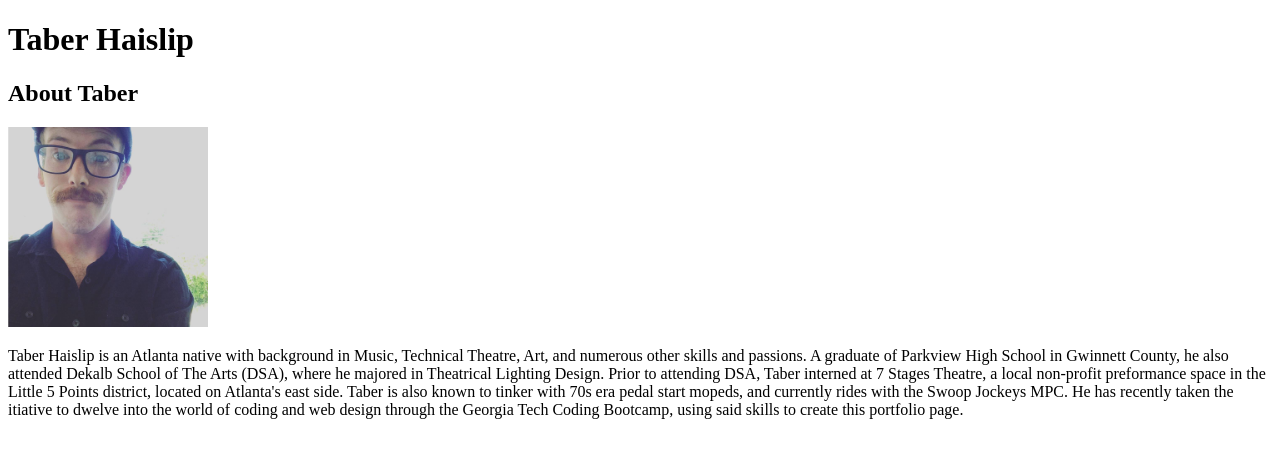
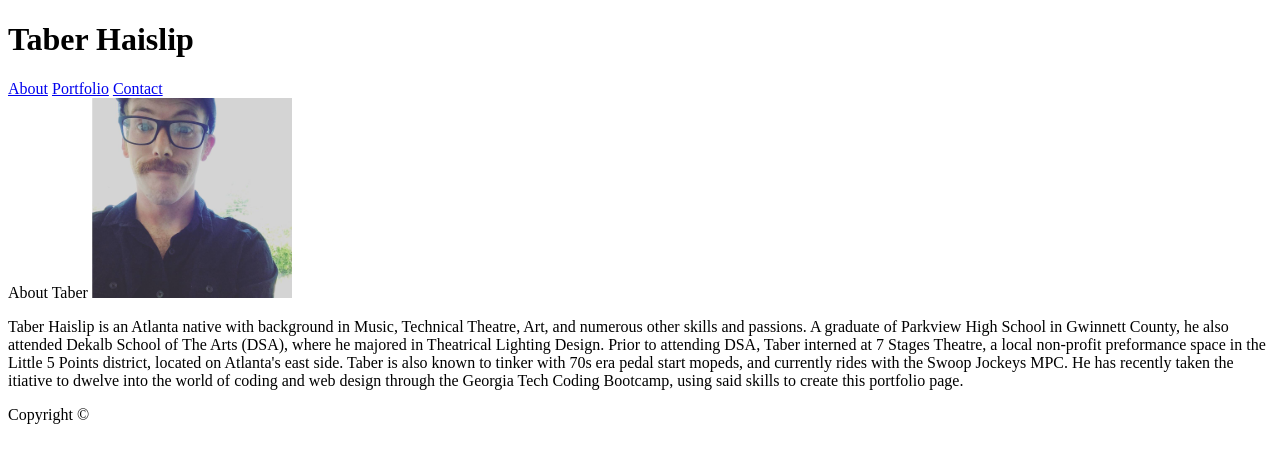
Before and after one commit to thaislip/basic-portfolio-, a plain HTML site: page index.html in a window 1280 px wide. Drawn offline with Linux system fonts and the light colour scheme; files whose address does not match are found by name.

Commit message:
updated index.html with links to about, portfolio, contact. updated footer copyright.

```diff
--- a/index.html
+++ b/index.html
@@ -1,26 +1,41 @@
 <!DOCTYPE html>
-
+<hmtl lang="en">
 <head>
-
+    <meta charset="UTF-8">
     <title>Taber Haislip's Portfolio</title>
 
 </head>
 
 <body>
 
- <header>
-   <h1>Taber Haislip</h1>
+    <header id="masthead">
+        <div class= "container">
+    <h1 id="logo">Taber Haislip</h1>
+            <nav>
+                <a href="index.html">About</a>
+                <a href="portfolio.html">Portfolio</a>
+                <a href="contact.html">Contact</a>
+            </nav>
+        </div>
 
  </header>
+ <main id= "main-container" class="container">
+     <div class="main-section"
+     <h1>About Taber</h1>
 
-
-<h2>About Taber</h2>
-
-<img src="/Users/taberhaislip/basic-portfolio-/assets/images/selfie copy.jpg" height="200px" length="200px" alt="Taber Haislip">
+<img class="Auth-image" img src="/Users/taberhaislip/basic-portfolio-/assets/images/selfie copy.jpg" height="200px" length="200px" alt="Taber Haislip">
 
     <p>Taber Haislip is an Atlanta native with background in Music, Technical Theatre, Art, and numerous other skills and passions.
         A graduate of Parkview High School in Gwinnett County, he also attended Dekalb School of The Arts (DSA), where he majored in Theatrical Lighting Design.
         Prior to attending DSA, Taber interned at 7 Stages Theatre, a local non-profit preformance space in the Little 5 Points district, located on Atlanta's east side.
         Taber is also known to tinker with 70s era pedal start mopeds, and currently rides with the Swoop Jockeys MPC. He has recently taken the itiative to dwelve into the world of coding and web design through the Georgia Tech Coding Bootcamp, using said skills to create this portfolio page.
     </p>
+    </div>
+    </main>
+    <footer>
+
+<p> Copyright &copy; </p>
+
+    </footer>
 </body>
+</hmtl>
```
